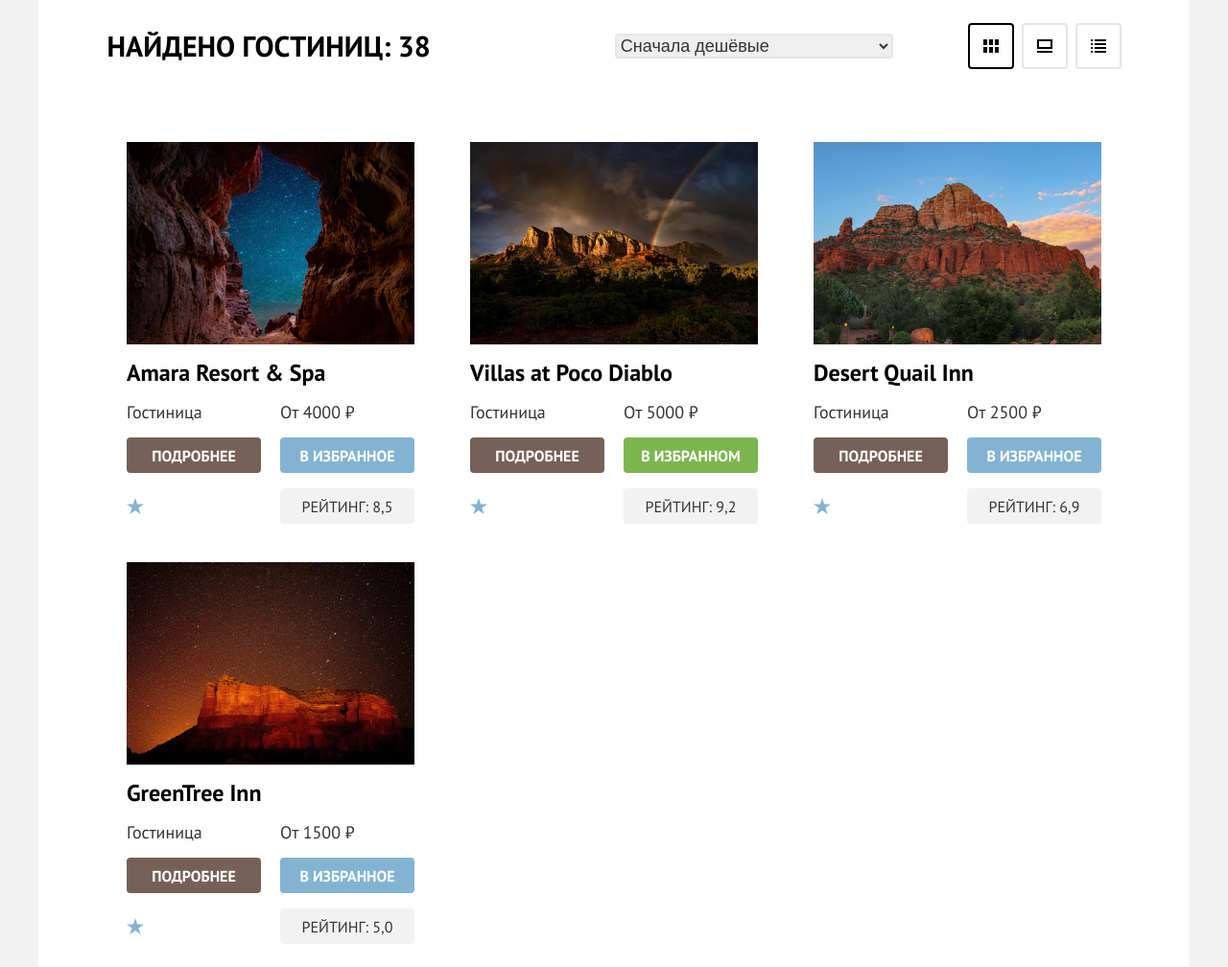
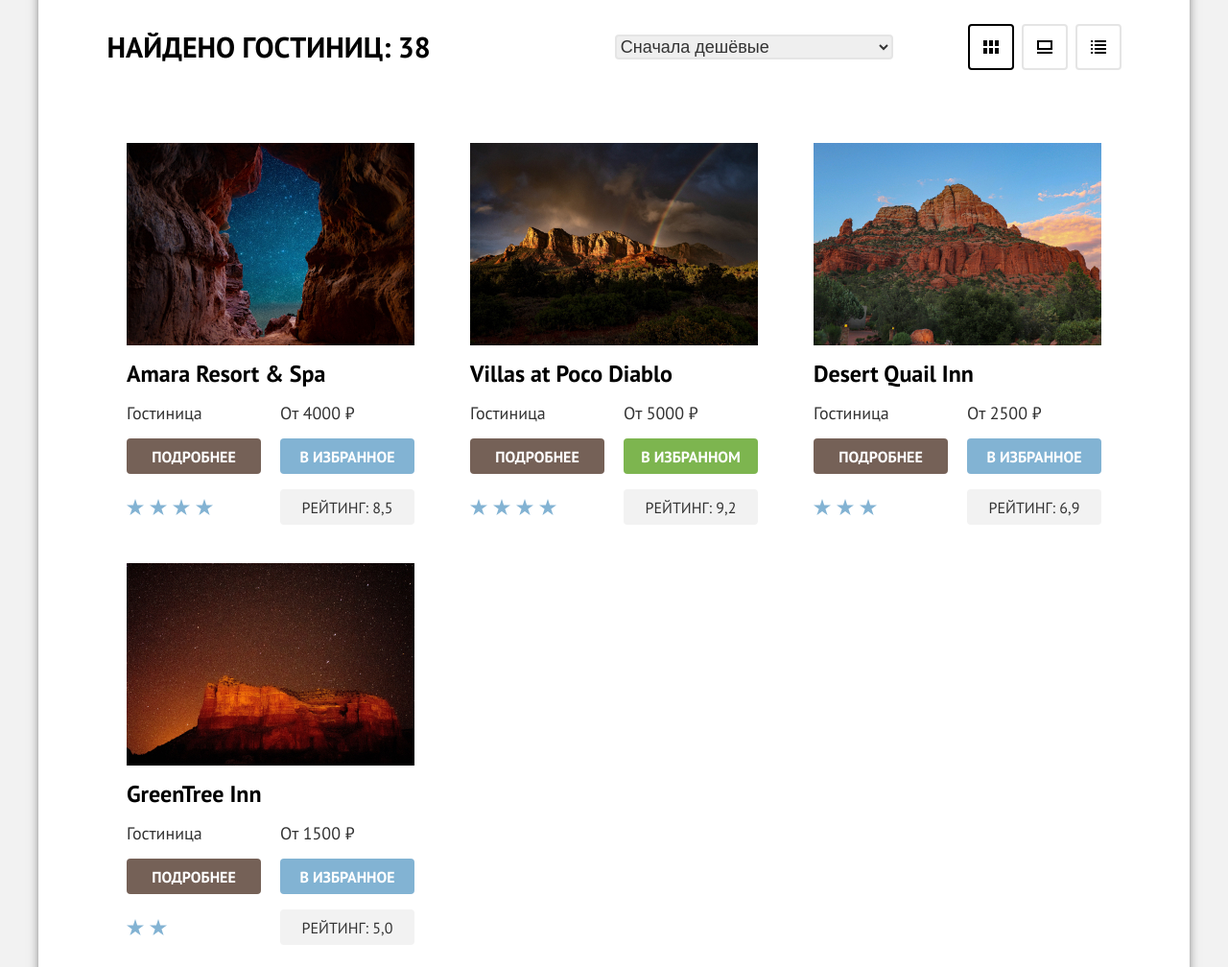
Before and after one commit to htmlacademy-htmlcss/1132429-sedona-34, a plain HTML site: page 8/catalog.html in a window 1280 px wide. Shown: the part 500-1508 px from the top of the page at 96% size. Drawn offline with Linux system fonts and the light colour scheme.

Commit message:
:heavy_check_mark: Сборка #8

```diff
--- a/8/catalog.html
+++ b/8/catalog.html
@@ -148,7 +148,7 @@
           </div>
         </div>
         <div class="hotel-card-container">
-          <article class="hotel-card">
+          <article class="hotel-card card-star-4">
             <a class="hotel-card-link" href="#">
               <img class="hotel-card-image" src="images/catalog/hotel-amara-resort-and-spa.jpg" alt="Отель Amara Resort & Spa" width="300" height="211">
               <h3 class="hotel-card-title">Amara Resort & Spa</h3>
@@ -163,7 +163,7 @@
             </div>
             <span class="hotel-group-rating">Рейтинг: 8,5</span>
           </article>
-          <article class="hotel-card">
+          <article class="hotel-card card-star-4">
             <a class="hotel-card-link" href="#">
               <img class="hotel-card-image" src="images/catalog/hotel-villas-at-poco-diablo.jpg" alt="Отель Villas at Poco Diablo" width="300" height="211">
               <h3 class="hotel-card-title">Villas at Poco Diablo</h3>
@@ -178,7 +178,7 @@
             </div>
             <span class="hotel-group-rating">Рейтинг: 9,2</span>
           </article>
-          <article class="hotel-card">
+          <article class="hotel-card card-star-3">
             <a class="hotel-card-link" href="#">
               <img class="hotel-card-image" src="images/catalog/hotel-desert-quail-inn.jpg" alt="Отель Desert Quail Inn" width="300" height="211">
               <h3 class="hotel-card-title">Desert Quail Inn</h3>
@@ -193,7 +193,7 @@
             </div>
             <span class="hotel-group-rating">Рейтинг: 6,9</span>
           </article>
-          <article class="hotel-card">
+          <article class="hotel-card card-star-2">
             <a class="hotel-card-link" href="#">
               <img class="hotel-card-image" src="images/catalog/hotel-greentree-inn.jpg" alt="Отель GreenTree Inn" width="300" height="211">
               <h3 class="hotel-card-title">GreenTree Inn</h3>
--- a/8/styles/styles.css
+++ b/8/styles/styles.css
@@ -44,8 +44,9 @@ body {
   margin: 0 auto;
   display: flex;
   flex-direction: column;
-  height: 100%;
+  min-height: 100%;
   background-color: #FFFFFF;
+  box-shadow: 0 0 13px -5px #000;
 }
 
 /* Header */
@@ -108,6 +109,7 @@ body {
   width: 100%;
   top: 64px;
   left: 0;
+  z-index: 1;
 }
 
 .navigation-user {
@@ -183,6 +185,7 @@ body {
   display: flex;
   flex-direction: column;
   flex-grow: 1;
+  background-color: #ffffff;
 }
 
 .greetings {
@@ -199,7 +202,7 @@ body {
   content: "";
   background: url("../images/icons/divider.svg") no-repeat;
   width: 1200px;
-  height: 57px;
+  height: 58px;
   top: 428px;
 }
 
@@ -345,7 +348,6 @@ body {
   flex-direction: column;
   padding-top: 91px;
   text-align: center;
-  background-color: #ffffff;
 }
 
 .interesting-title,
@@ -533,6 +535,7 @@ body {
 
 .breadcrumbs-icon {
   fill: #FFFFFF;
+  margin-top: 4px;
 }
 
 .breadcrumbs-link {
@@ -731,15 +734,28 @@ body {
   box-sizing: border-box;
 }
 
-.hotel-card::after {
+.card-star-4::after,
+.card-star-3::after,
+.card-star-2::after {
   position: absolute;
   content: "";
   display: block;
-  width: 18px;
-  height: 17px;
-  top: 391px;
+  width: 140px;
+  height: 37px;
+  top: 381px;
   left: 20px;
-  background: url("../images/icons/star.svg") repeat-x;
+}
+
+.card-star-4::after{
+  background: url("../images/icons/star-4.svg") no-repeat;
+}
+
+.card-star-3::after {
+  background: url("../images/icons/star-3.svg") no-repeat;
+}
+
+.card-star-2::after {
+  background: url("../images/icons/star-2.svg") no-repeat;
 }
 
 .hotel-card-link {
```
Also changed, not shown: 8/index.html (+4 -4 lines), 8/images/icons/divider.svg, 8/images/icons/star-2.svg (added), 8/images/icons/star-3.svg (added), 8/images/icons/star-4.svg (added).
